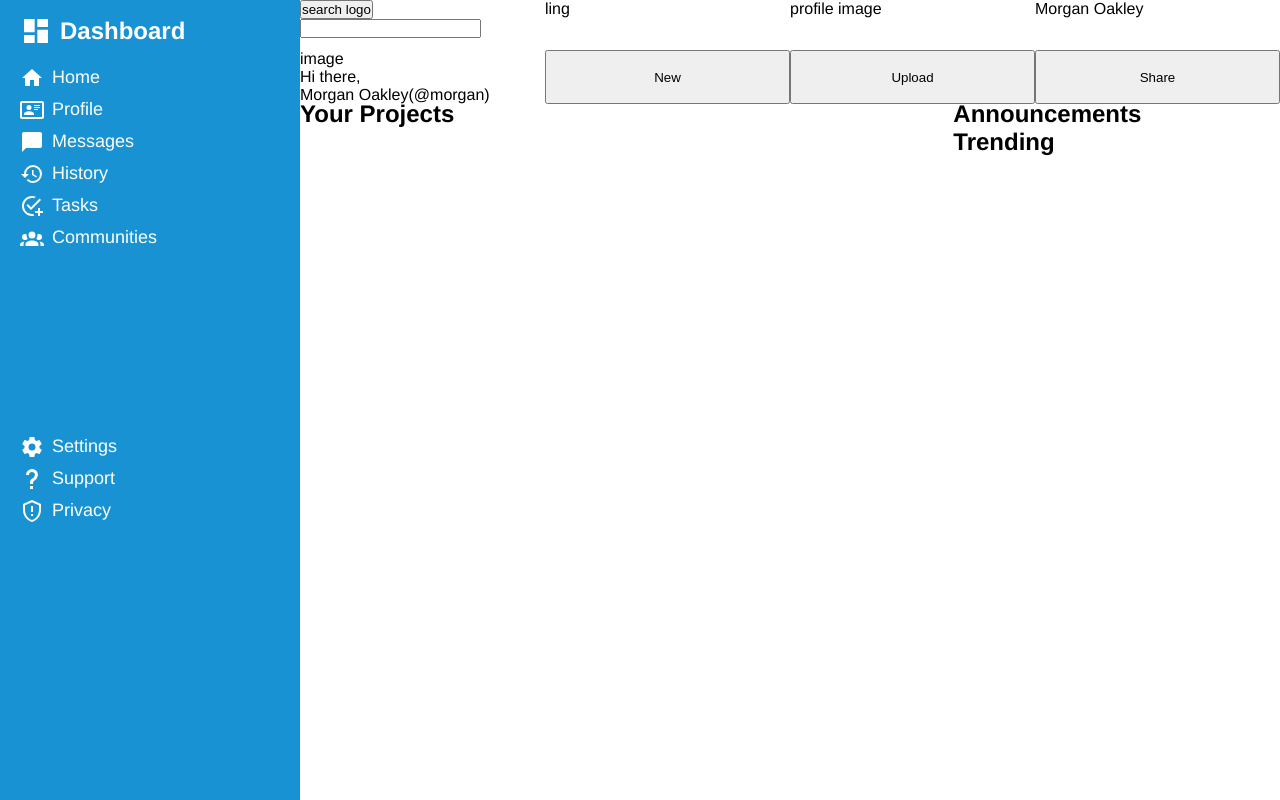
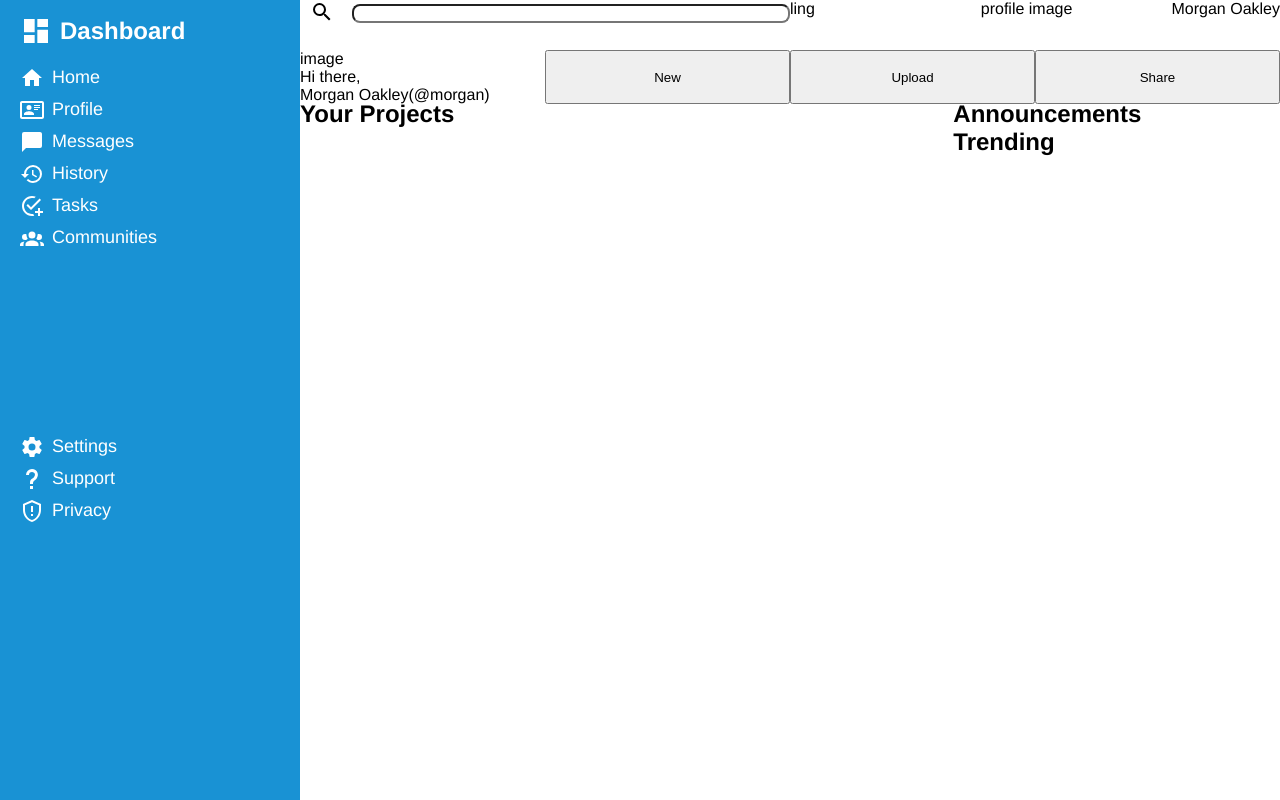
Before and after one commit to laodengcode/odin-admin-dashboard, a plain HTML site: page index.html in a window 1280 px wide. Drawn offline with Linux system fonts and the light colour scheme.

Commit message:
navbar search

```diff
--- a/index.html
+++ b/index.html
@@ -65,12 +65,19 @@
         </section>
         <nav class="navbar">
             <form action="localhost" method="post">
-                <button type="submit">search logo</button>
+                <button type="submit"><svg xmlns="http://www.w3.org/2000/svg" viewBox="0 0 24 24">
+                        <title>magnify</title>
+                        <path
+                            d="M9.5,3A6.5,6.5 0 0,1 16,9.5C16,11.11 15.41,12.59 14.44,13.73L14.71,14H15.5L20.5,19L19,20.5L14,15.5V14.71L13.73,14.44C12.59,15.41 11.11,16 9.5,16A6.5,6.5 0 0,1 3,9.5A6.5,6.5 0 0,1 9.5,3M9.5,5C7,5 5,7 5,9.5C5,12 7,14 9.5,14C12,14 14,12 14,9.5C14,7 12,5 9.5,5Z" />
+                    </svg></button>
                 <input type="text" name="search_term" id="search_term">
             </form>
-            <div class="notification">ling</div>
-            <div class="profile-image">profile image</div>
-            <div class="username">Morgan Oakley</div>
+
+            <div class="usernavinfo">
+                <div class="notification">ling</div>
+                <div class="profile-image">profile image</div>
+                <div class="username">Morgan Oakley</div>
+            </div>
         </nav>
         <header class="useractions">
             <div class="userid">
--- a/style.css
+++ b/style.css
@@ -65,7 +65,36 @@ a {
 .navbar {
     grid-area: 1/2/2/6;
     display: grid;
-    grid-template-columns: repeat(4, 1fr);
+    grid-template-columns: repeat(2, 1fr);
+    justify-content: space-between;
+}
+
+.navbar>form {
+    display: grid;
+    grid-template-columns: 1fr 10fr;
+    max-height: 24px;
+    align-items: center;
+    column-gap: 8px;
+    max-width: 600px;
+}
+
+.navbar>form>input {
+    border-radius: 8px;
+}
+
+.navbar .usernavinfo {
+    display: grid;
+    grid-template-columns: 1fr 1fr auto;
+}
+
+.navbar>form>button {
+    border: none;
+    background-color: transparent;
+}
+
+.navbar svg {
+    max-width: 24px;
+    max-height: 24px;
 }
 
 .useractions {
```
